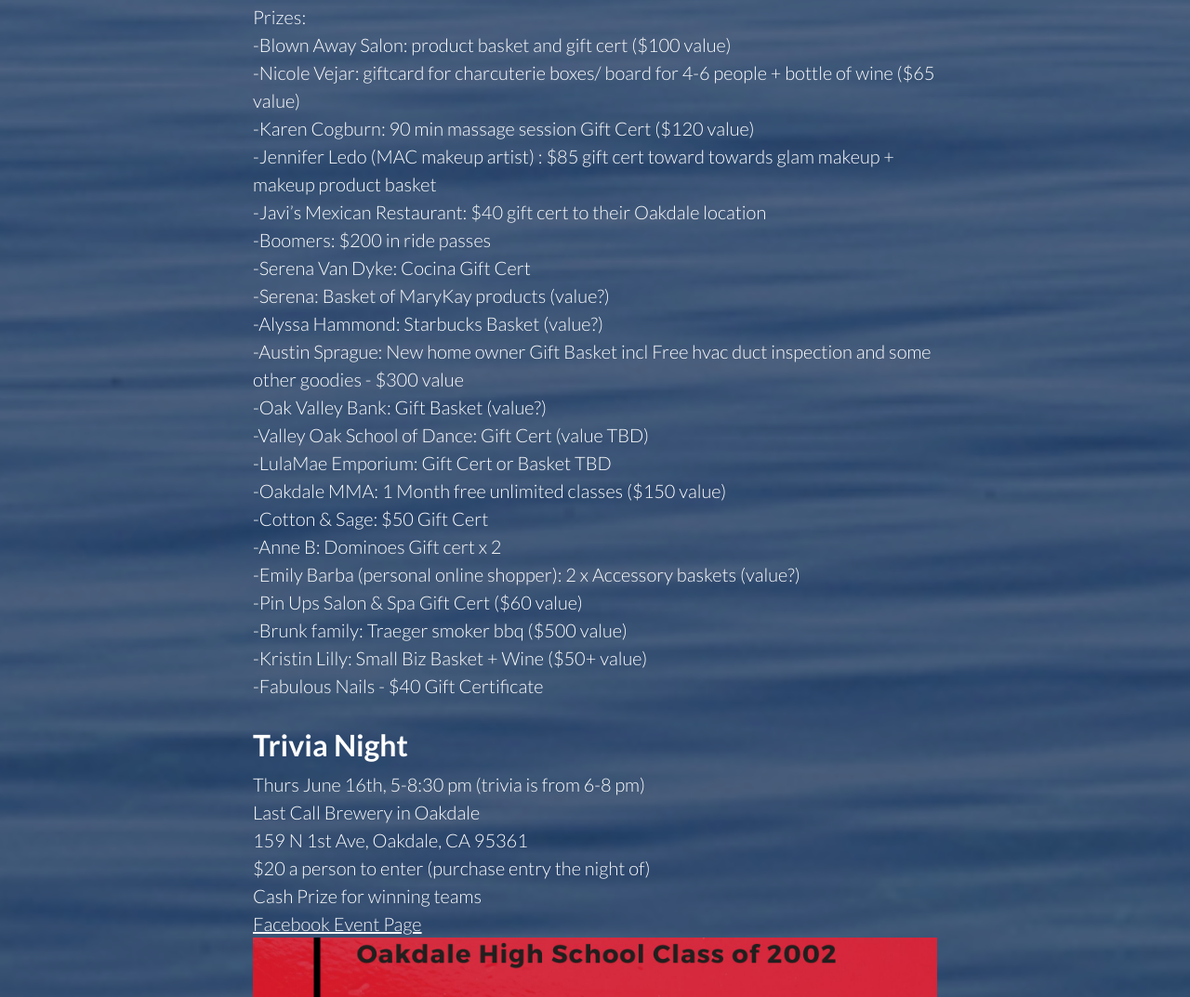
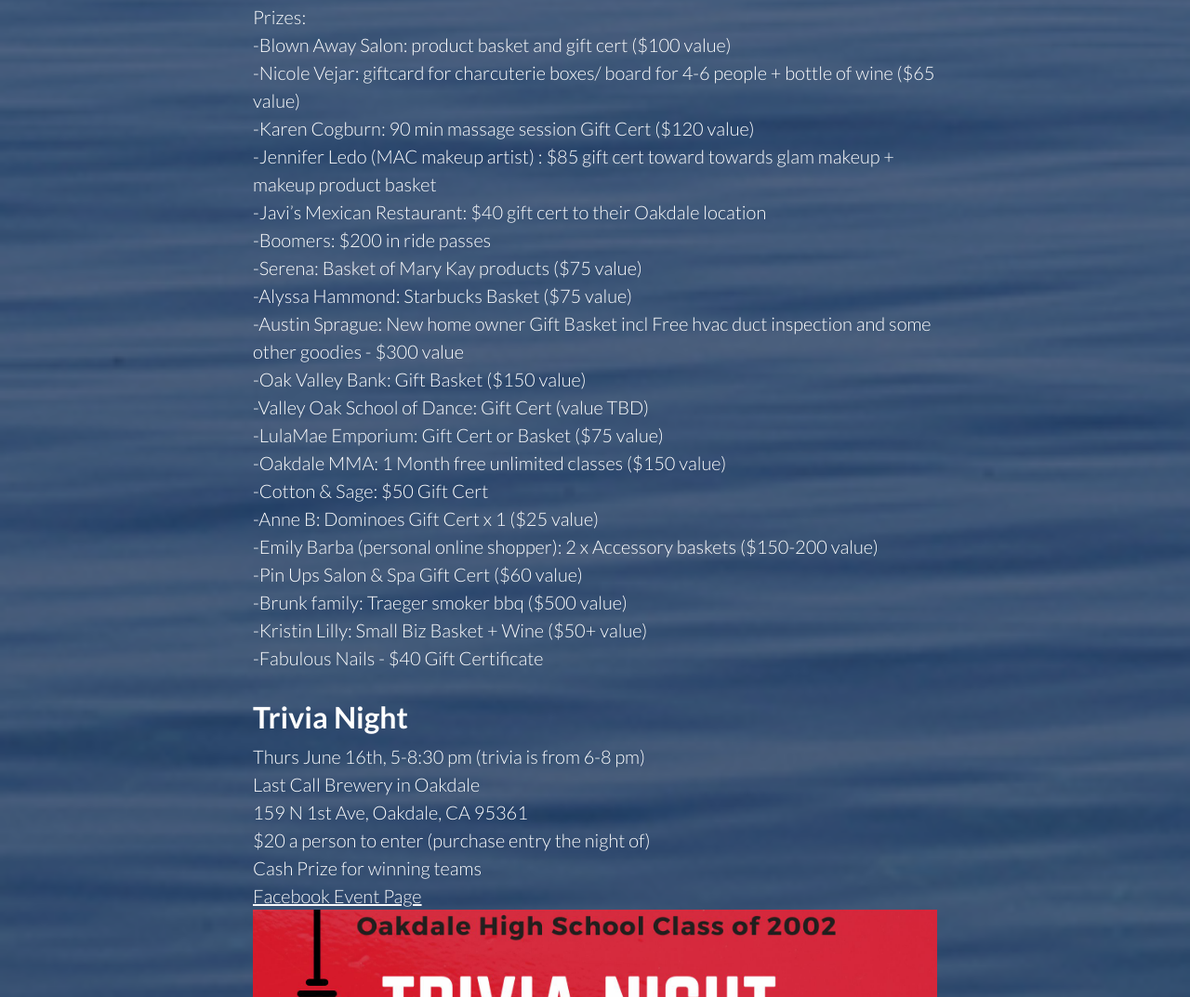
Before and after one commit to dk-dev/ohs2002.github.io, a plain HTML site: page index.html in a window 1280 px wide. Shown: the part 4642-5715 px from the top of the page at 93% size. Drawn offline with nearby package versions, Linux system fonts and the light colour scheme.

Commit message:
Update index.html

```diff
--- a/index.html
+++ b/index.html
@@ -89,17 +89,16 @@
 										<p class="lead mb-0">-Jennifer Ledo (MAC makeup artist) : $85 gift cert toward towards glam makeup + makeup product basket</p>
 										<p class="lead mb-0">-Javi’s Mexican Restaurant: $40 gift cert to their Oakdale location</p>
 										<p class="lead mb-0">-Boomers: $200 in ride passes</p>
-										<p class="lead mb-0">-Serena Van Dyke: Cocina Gift Cert</p>
-										<p class="lead mb-0">-Serena: Basket of MaryKay products (value?)</p>
-										<p class="lead mb-0">-Alyssa Hammond: Starbucks Basket (value?)</p>
+										<p class="lead mb-0">-Serena: Basket of Mary Kay products ($75 value)</p>
+										<p class="lead mb-0">-Alyssa Hammond: Starbucks Basket ($75 value)</p>
 										<p class="lead mb-0">-Austin Sprague: New home owner Gift Basket incl Free hvac duct inspection and some other goodies - $300 value</p>
-										<p class="lead mb-0">-Oak Valley Bank: Gift Basket (value?)</p>
+										<p class="lead mb-0">-Oak Valley Bank: Gift Basket ($150 value)</p>
 										<p class="lead mb-0">-Valley Oak School of Dance: Gift Cert (value TBD)</p>
-										<p class="lead mb-0">-LulaMae Emporium: Gift Cert or Basket TBD</p>
+										<p class="lead mb-0">-LulaMae Emporium: Gift Cert or Basket ($75 value)</p>
 										<p class="lead mb-0">-Oakdale MMA: 1 Month free unlimited classes ($150 value)</p>
 										<p class="lead mb-0">-Cotton & Sage: $50 Gift Cert</p>
-										<p class="lead mb-0">-Anne B: Dominoes Gift cert x 2</p>
-										<p class="lead mb-0">-Emily Barba (personal online shopper): 2 x Accessory baskets (value?)</p>
+										<p class="lead mb-0">-Anne B: Dominoes Gift Cert x 1 ($25 value)</p>
+										<p class="lead mb-0">-Emily Barba (personal online shopper): 2 x Accessory baskets ($150-200 value)</p>
 										<p class="lead mb-0">-Pin Ups Salon & Spa Gift Cert ($60 value) </p>
 										<p class="lead mb-0">-Brunk family: Traeger smoker bbq ($500 value)</p>
 										<p class="lead mb-0">-Kristin Lilly: Small Biz Basket + Wine ($50+ value)</p>
```
